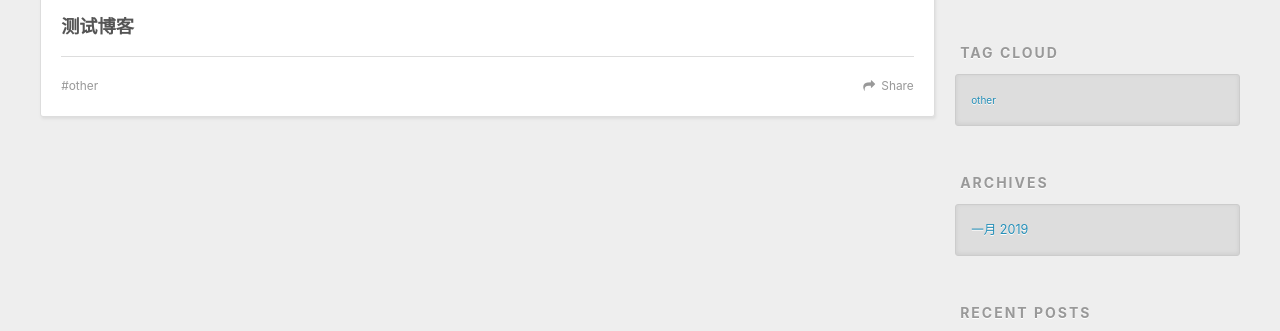
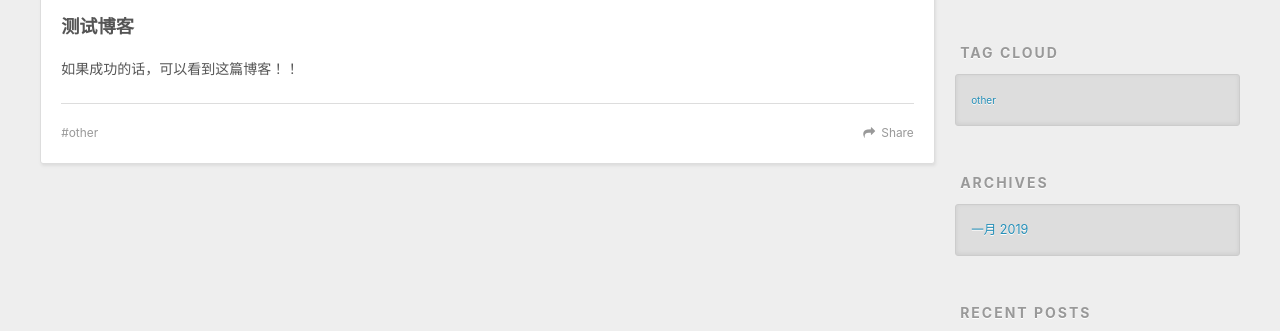
Before and after one commit to hempflower/hempflower.GitHub.io, a plain HTML site: page index.html in a window 1280 px wide. Shown: the part 435-766 px from the top of the page. Drawn offline with nearby package versions, Linux system fonts and the light colour scheme.

Commit message:
Site updated: 2019-01-08 00:03:13

```diff
--- a/index.html
+++ b/index.html
@@ -92,7 +92,8 @@
 
     <div class="article-entry" itemprop="articleBody">
 
-        <h3 id="测试博客"><a href="#测试博客" class="headerlink" title="测试博客"></a>测试博客</h3>
+        <h3 id="测试博客"><a href="#测试博客" class="headerlink" title="测试博客"></a>测试博客</h3><p>如果成功的话，可以看到这篇博客！！</p>
+
 
     </div>
     <footer class="article-footer">
```
Also changed, not shown: 2019/01/07/Test/index.html (+6 -5 lines).
